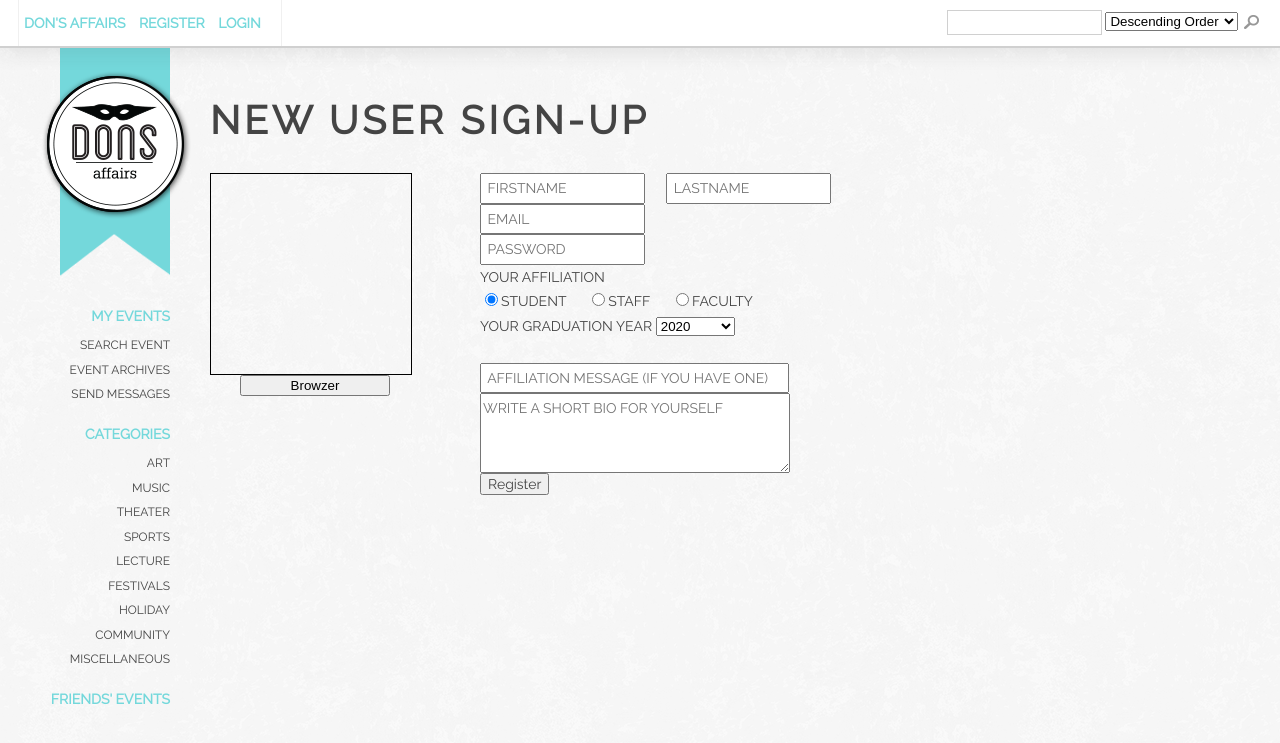
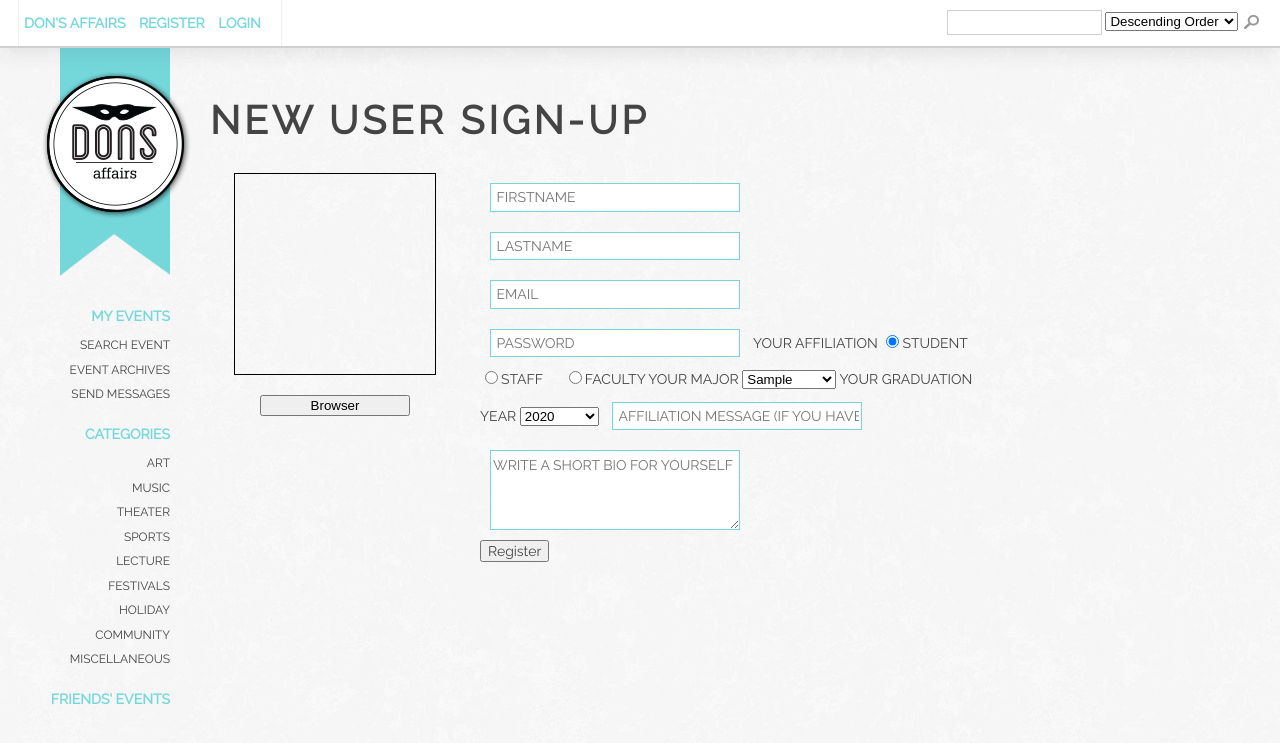
Before and after one commit to karuto/usfevent, a Django app: template templates/accounts/register.html in a window 1280 px wide. Shown: the top 743 px of the page. Run offline with Django 3.2, Linux system fonts and the light colour scheme; the template is opened without the code that fills it: most values are stand-ins (such as "Sample title", 1, 10 or a date in 2020); some libraries are stand-ins or nearby versions.

Commit message:
Modified frontend for register and forms

```diff
--- a/accounts/views.py
+++ b/accounts/views.py
@@ -12,7 +12,6 @@ from django.contrib import messages
 from django.contrib.auth import authenticate
 from django.contrib.auth import login as auth_login
 from django.contrib.auth import logout as auth_logout
-
 from django.contrib.auth.decorators import login_required
 from django.contrib.auth.models import User
 from django.http import HttpResponse
--- a/media/static/script.js
+++ b/media/static/script.js
@@ -1,7 +1,7 @@
 function previewImage(file)
          {
-           var MAXWIDTH  = 200;
-           var MAXHEIGHT = 200;
+           var MAXWIDTH  = 250;
+           var MAXHEIGHT = 250;
            var div = document.getElementById('preview');
            if (file.files && file.files[0])
            {
--- a/media/static/style.css
+++ b/media/static/style.css
@@ -517,14 +517,6 @@ h1.entry-title {
   height: 200px;
   width: 200px;
 }
-.profile-content {
-}
-.profile-name {
-}
-.profile-metadata {
-}
-.profile-bio {
-}
 .profile-list-event,
 .profile-friends {
   margin: 20px;
@@ -566,7 +558,14 @@ h1.entry-title {
 
 
 /* Form related */
-
+.form-field-regular {
+  border-color: #74d8db;
+  border-style: solid;
+  border-width: 1px;
+  margin: 10px;
+  width: 250px;
+  text-transform: uppercase;
+}
 
 
 /* USF EVENT END */
--- a/templates/accounts/login.html
+++ b/templates/accounts/login.html
@@ -7,7 +7,10 @@
     <h1 class="page-hero-text">Login</h1>
 </div>
 
-
+<style>
+.form-field-regular {
+}
+</style>
 
 <div id="login" class="main-item-block">
 
--- a/templates/accounts/register.html
+++ b/templates/accounts/register.html
@@ -13,45 +13,43 @@
 
 
 <div class="main-item-block">
-	<div id="preview">
-         <img id="imghead"  src=''>
+	<div id="preview" class="aligncenter">
+         <img id="imghead" src=''>
 	</div>
-
-	 <div style="position:relative;">
-		<button id="browzer_button" style="position:absolute; margin-left:30px;width:150px;"/> Browzer </button>
-		<input type="file" name="picture" style="opacity:0; z-index:1;" onchange="document.getElementById('browzer_button').value = this.value;previewImage(this);" />
+	 <div style="position:relative;" class="aligncenter">
+		<button id="browzer_button"
+		style="position:absolute; margin-left:50px; width:150px;"/>Browser</button>
+		<input type="file" name="picture" style="opacity:0; z-index:1;"
+		 onchange="document.getElementById('browzer_button').value =
+		 this.value;previewImage(this);" />
 	 </div>
-
-
 </div>
 
 <div class="entry-content-block">
-<input type="text" id="id_firstname" name="firstname" placeholder=" FIRSTNAME " maxlength="100" size="20" />
-&emsp;
-<input type="text" id="id_lastname" name="lastname" placeholder=" LASTNAME " maxlength="100" size="20" />
+    <input class="form-field-regular" type="text" id="id_firstname" name="firstname" placeholder=" FIRSTNAME " maxlength="100" size="20" />
+    <input class="form-field-regular" type="text"
+    id="id_lastname" name="lastname" placeholder=" LASTNAME " maxlength="100" size="20" />
+    <input class="form-field-regular" type="text" id="id_email" name="email" placeholder=" EMAIL " maxlength="100" size="20" />
     <br>
-<input type="text" id="id_email" name="email" placeholder=" EMAIL " maxlength="100" size="20" />
-<br>
-<input type="password" id="id_password" name="password" placeholder=" PASSWORD " maxlength="30" size="20" />
+    <input class="form-field-regular" type="password" id="id_password" name="password" placeholder=" PASSWORD " maxlength="30" size="20" />
 
-<br>
     <label for="id_aff_stu">YOUR AFFILIATION</label>
-<br>
     <input type="radio" id="id_aff_stu" name="aff" value="0" checked>STUDENT &emsp;
     <input type="radio" id="id_aff_sta" name="aff" value="1">STAFF &emsp;
     <input type="radio" id="id_aff_fac" name="aff" value="2">FACULTY
-<br>
-<label for="id_aff_stu">YOUR GRADUATION YEAR</label>
+    <label for="major">YOUR MAJOR</label>
+    <select name="major" id="major" size="1">
+        <option value="{{ y }}">&emsp;{{ y }}&emsp;</option>
+    </select>
+    <label for="grad_year">YOUR GRADUATION YEAR</label>
     <select name="grad_year" id="grad_year" size="1">
         {% for y in grad_years %}
         <option value="{{ y }}">&emsp;{{ y }}&emsp;</option>
         {% endfor %}
     </select>
+    <input class="form-field-regular" type="text" id="id_affmsg" name="affmsg" placeholder=" AFFILIATION MESSAGE (IF YOU HAVE ONE) " maxlength="200" size="40" />
     <br>
-<br>
-<input type="text" id="id_affmsg" name="affmsg" placeholder=" AFFILIATION MESSAGE (IF YOU HAVE ONE) " maxlength="200" size="40" />
-<br>
-<textarea type="text" id="id_bio" name="bio" rows="3" cols="40" maxlength="500" placeholder="WRITE A SHORT BIO FOR YOURSELF"></textarea>
+    <textarea class="form-field-regular" type="text" id="id_bio" name="bio" rows="3" cols="40" maxlength="500" placeholder="WRITE A SHORT BIO FOR YOURSELF"></textarea>
     <br>
 
     <input type="submit" value="Register"/>
```
Lines whose indentation alone changed are shown as unchanged.
